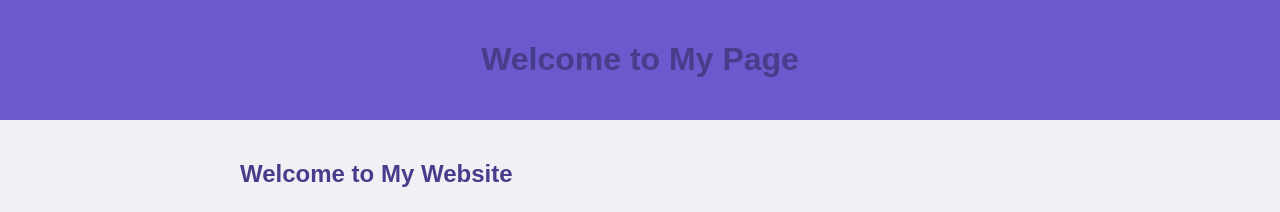
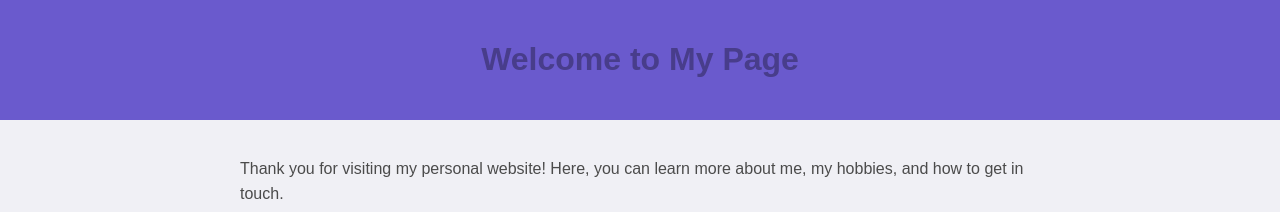
Before and after one commit to narattscoward/narattscoward.github.io, a plain HTML site: page index.html in a window 1280 px wide. Shown: the top 212 px of the page. Drawn offline with Linux system fonts and the light colour scheme.

Commit message:
Update homepage with new changes

```diff
--- a/index.html
+++ b/index.html
@@ -41,7 +41,6 @@
         <h1>Welcome to My Page</h1>
     </header>
     <main>
-        <h2>Welcome to My Website</h2>
         <p>Thank you for visiting my personal website! Here, you can learn more about me, my hobbies, and how to get in touch.</p>
         <img src="IMG_0887.jpeg" alt="SamYati's Image" style="width:100%; height:auto;">
         <h2>About Me</h2>
```
